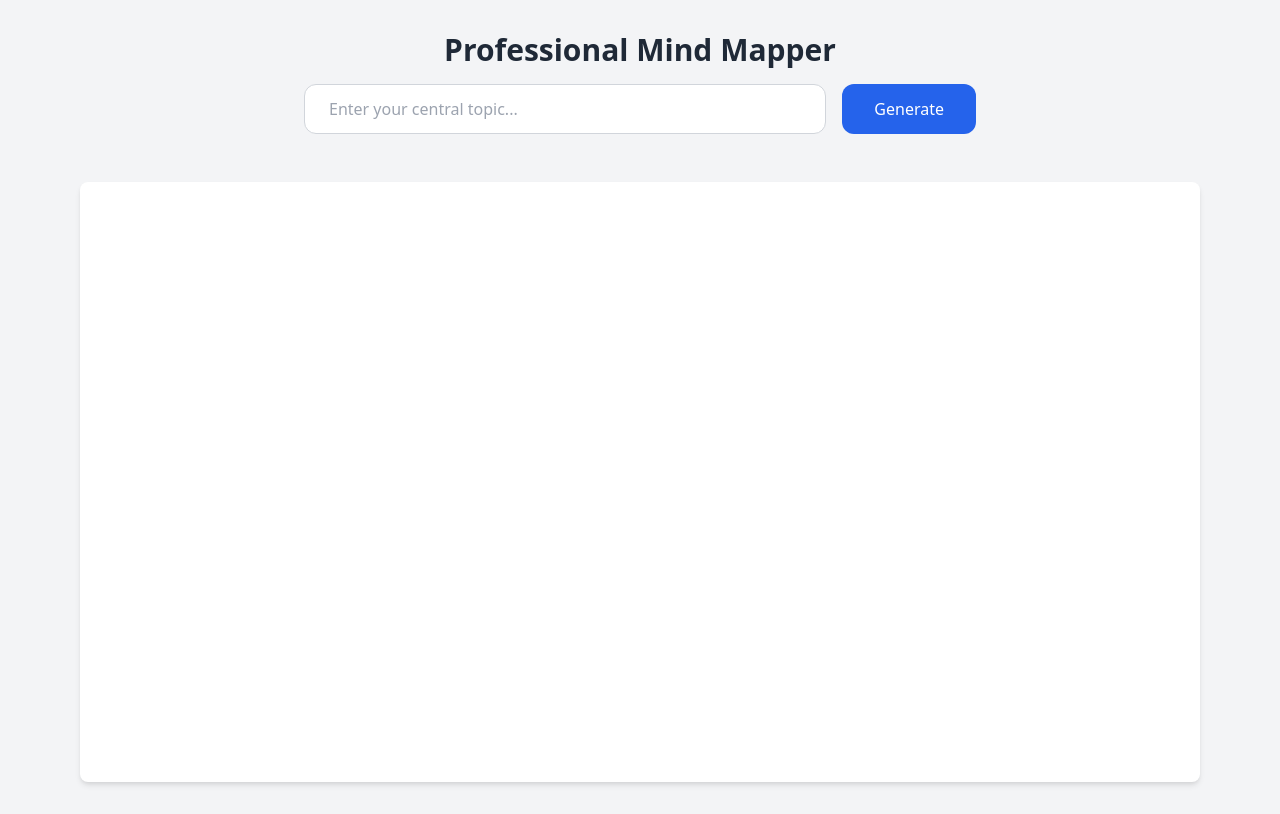
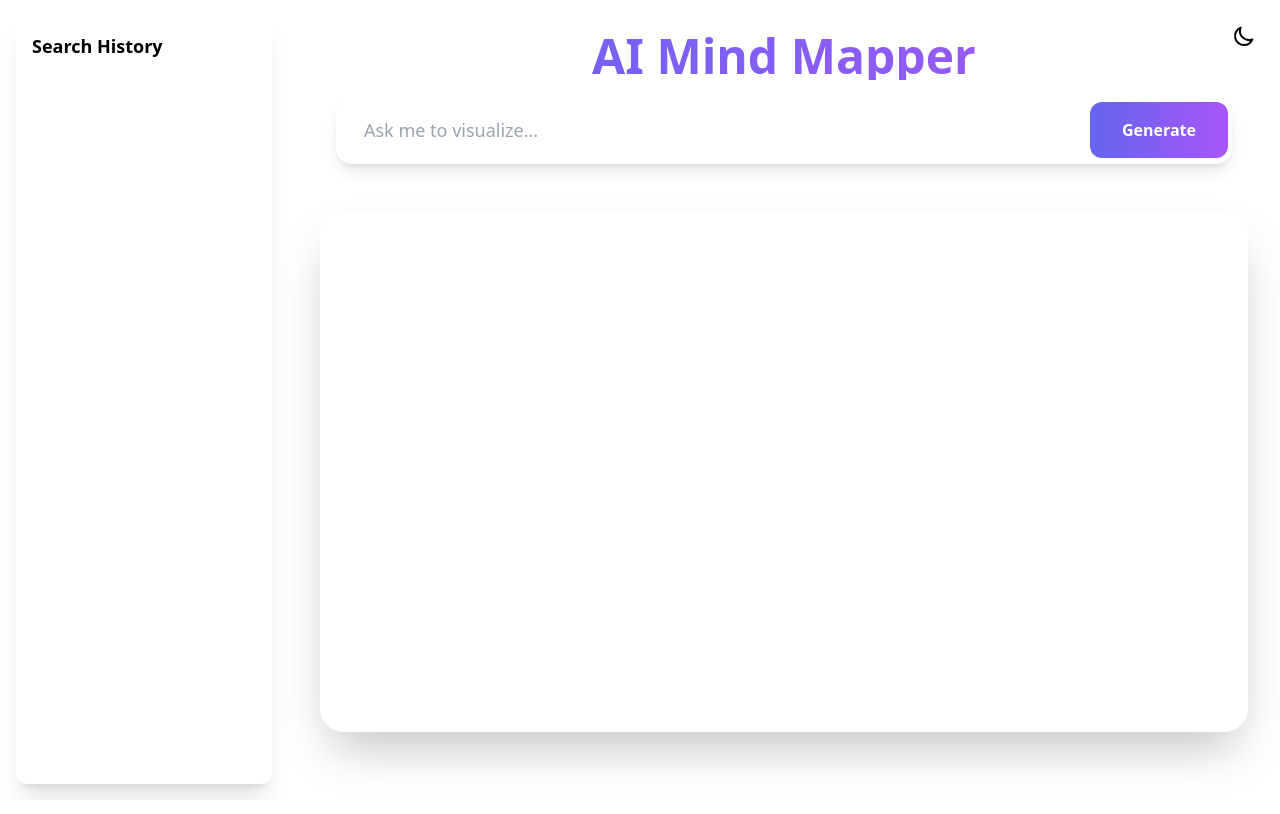
Before and after one commit to BotirBakhtiyarov/MindMap, a Django app: page / in a window 1280 px wide. Run offline with Django 4.2, Linux system fonts and the light colour scheme; parts of the project's set-up code (start-up, migrations or seed data) failed here and were passed over; some libraries are stand-ins or nearby versions.

Commit message:
new looking

```diff
--- a/static/mindmapper/js/main.js
+++ b/static/mindmapper/js/main.js
@@ -1,12 +1,123 @@
+// static/mindmapper/js/main.js
+document.addEventListener('DOMContentLoaded', () => {
+    // Theme Management
+    const themeToggle = document.getElementById('themeToggle');
+    const storedTheme = localStorage.getItem('theme') || 'light';
+    document.documentElement.classList.toggle('dark', storedTheme === 'dark');
+
+    themeToggle.addEventListener('click', () => {
+        document.documentElement.classList.toggle('dark');
+        localStorage.setItem('theme', document.documentElement.classList.contains('dark') ? 'dark' : 'light');
+    });
+
+    // History Management
+    let searchHistory = JSON.parse(localStorage.getItem('mindmapHistory') || '[]');
+    const historyList = document.getElementById('historyList');
+
+    function updateHistory(question) {
+        if (!searchHistory.includes(question)) {
+            searchHistory = [question, ...searchHistory].slice(0, 10);
+            localStorage.setItem('mindmapHistory', JSON.stringify(searchHistory));
+            renderHistory();
+        }
+    }
+
+    function renderHistory() {
+        historyList.innerHTML = searchHistory.map(item => `
+            <div class="history-item p-3 rounded-lg cursor-pointer hover:bg-gray-100 dark:hover:bg-slate-700 transition-colors">
+                ${item}
+            </div>
+        `).join('');
+
+        // Add click handlers to all history items
+        document.querySelectorAll('.history-item').forEach(item => {
+            item.addEventListener('click', () => {
+                const question = item.textContent.trim();
+                handleHistorySearch(question);
+            });
+        });
+    }
+    renderHistory();
+
+    function handleHistorySearch(question) {
+        const input = document.querySelector('input[name="question"]');
+        input.value = question;
+
+        // Trigger search
+        const form = document.getElementById('mindmapForm');
+        if (form) {
+            const event = new Event('submit', {
+                bubbles: true,
+                cancelable: true
+            });
+            form.dispatchEvent(event);
+        }
+    }
+
+    // Network Visualization
+    let network = null;
+
+    function renderMindMap(data) {
+        const container = document.getElementById('network');
+        const options = {
+            nodes: {
+                borderWidth: 2,
+                shape: 'box',
+                font: {
+                    size: 16,
+                    face: 'Inter, sans-serif'
+                },
+                color: {
+                    background: document.documentElement.classList.contains('dark') ? '#1e293b' : '#f1f5f9',
+                    border: document.documentElement.classList.contains('dark') ? '#475569' : '#cbd5e1',
+                    highlight: {
+                        background: '#6366f1',
+                        border: '#4338ca'
+                    }
+                }
+            },
+            edges: {
+                smooth: true,
+                color: document.documentElement.classList.contains('dark') ? '#475569' : '#cbd5e1',
+                arrows: 'to',
+                width: 2
+            },
+            physics: {
+                stabilization: true,
+                barnesHut: {
+                    springLength: 200
+                }
+            },
+            interaction: {
+                hover: true
+            }
+        };
+
+        network = new vis.Network(container, data, options);
+
+        network.on('click', (params) => {
+            if (params.nodes.length) {
+                const node = data.nodes.get(params.nodes[0]);
+                showExplanation(node);
+            }
+        });
+    }
+
+    // Form Handling
     document.getElementById('mindmapForm').addEventListener('submit', async (e) => {
         e.preventDefault();
+        const container = document.getElementById('network');
+        if (network) {
+            network.destroy();
+            container.innerHTML = '';
+        }
         const formData = new FormData(e.target);
-    const container = document.getElementById('network');
+        const question = formData.get('question').trim();
+
+        if (!question) return;
 
         try {
-        // Show loading state
-        container.innerHTML = '<div class="loading">Generating mind map...</div>';
-
+            document.getElementById('loadingOverlay').classList.remove('hidden');
             const response = await fetch('/generate/', {
                 method: 'POST',
                 headers: {
@@ -15,127 +126,65 @@ document.getElementById('mindmapForm').addEventListener('submit', async (e) => {
                 body: formData
             });
 
+            if (!response.ok) throw new Error('API Error');
+
             const data = await response.json();
-        renderMindMap(data);
-
+            updateHistory(question);
+            renderMindMap({
+                nodes: new vis.DataSet(data.nodes),
+                edges: new vis.DataSet(data.edges)
+            });
         } catch (error) {
-        container.innerHTML = `<div class="error">${error.message}</div>`;
+            showError('Failed to generate mind map. Please try again.');
+        } finally {
+            document.getElementById('loadingOverlay').classList.add('hidden');
         }
     });
 
-function renderMindMap(data) {
-    const container = document.getElementById('network');
-    container.innerHTML = '';
+    const explanationModal = document.getElementById('explanationModal');
+    const modalContent = explanationModal.querySelector('.modal-content');
+    // Modal Handling
+        function showExplanation(node) {
+            document.getElementById('nodeTitle').textContent = node.label;
+            document.getElementById('nodeExplanation').textContent = node.explanation;
 
-    // Process nodes
-    const nodes = new vis.DataSet(data.nodes.map(node => ({
-        id: node.id,
-        label: node.label,
-        group: node.group,
-        explanation: node.explanation,
-        font: { size: node.group === 'center' ? 24 : 18 },
-        shape: node.group === 'center' ? 'ellipse' : 'box',
-        color: getNodeColor(node.group)
-    })));
+            explanationModal.classList.remove('hidden');
+            setTimeout(() => {
+                modalContent.style.opacity = '1';
+                modalContent.style.transform = 'translate(-50%, -50%) scale(1)';
+            }, 10);
+        }
 
-    // Process edges
-    const edges = new vis.DataSet(data.edges);
+        function closeExplanationModal() {
+            modalContent.style.opacity = '0';
+            modalContent.style.transform = 'translate(-50%, -50%) scale(0.95)';
+            setTimeout(() => {
+                explanationModal.classList.add('hidden');
+            }, 200);
+        }
 
-    // Network configuration
-    const options = {
-        nodes: {
-            borderWidth: 2,
-            margin: 15,
-            shadow: true,
-            widthConstraint: { maximum: 200 }
-        },
-        edges: {
-            smooth: { type: 'cubicBezier' },
-            arrows: 'to'
-        },
-        physics: {
-            stabilization: true,
-            barnesHut: {
-                gravitationalConstant: -3000,
-                springLength: 200
-            }
-        },
-        interaction: {
-            hover: true
-        }
-    };
-
-    // Create network
-    const network = new vis.Network(container, { nodes, edges }, options);
-
-    // Click handler for nodes
-    network.on('click', (params) => {
-        if (params.nodes.length > 0) {
-            const nodeId = params.nodes[0];
-            const node = nodes.get(nodeId);
-            showExplanation(node);
+        explanationModal.addEventListener('click', (e) => {
+            if (e.target === explanationModal || e.target.closest('button')) {
+                closeExplanationModal();
             }
         });
 
-    // Double-click to center view
-    network.on('doubleClick', () => {
-        network.fit();
+    document.getElementById('explanationModal').addEventListener('click', (e) => {
+        if (e.target === e.currentTarget || e.target.closest('button')) {
+            const content = document.querySelector('.modal-content');
+            content.style.opacity = '0';
+            content.style.transform = 'translate(-50%, -50%) scale(0.95)';
+            setTimeout(() => {
+                e.currentTarget.classList.add('hidden');
+            }, 200);
+        }
     });
+
+    function showError(message) {
+        const errorDiv = document.createElement('div');
+        errorDiv.className = 'fixed bottom-4 right-4 bg-red-100 border border-red-400 text-red-700 px-6 py-3 rounded-lg';
+        errorDiv.textContent = message;
+        document.body.appendChild(errorDiv);
+        setTimeout(() => errorDiv.remove(), 5000);
     }
-
-function showExplanation(node) {
-    console.log('Showing explanation for:', node);
-    const modal = document.getElementById('explanationModal');
-    const title = document.getElementById('nodeTitle');
-    const explanation = document.getElementById('nodeExplanation');
-
-    if (!node.explanation) {
-        console.warn('No explanation found for node:', node);
-        node.explanation = "Explanation not available";
-    }
-
-    title.textContent = node.label;
-    explanation.textContent = node.explanation;
-    modal.style.display = 'block';
-}
-
-function closeModal() {
-    document.getElementById('explanationModal').style.display = 'none';
-}
-
-// Update the window click handler
-window.onclick = function(event) {
-    const modal = document.getElementById('explanationModal');
-    if (event.target === modal) {
-        closeModal();
-    }
-};
-
-// Helper functions
-function getNodeColor(group) {
-    const colors = {
-        center: { background: '#ff7675', border: '#d63031' },
-        main: { background: '#74b9ff', border: '#0984e3' },
-        sub: { background: '#81ecec', border: '#00cec9' }
-    };
-    return colors[group] || { background: '#ddd', border: '#999' };
-}
-function showError(message) {
-    const container = document.getElementById('network');
-    const errorDiv = document.createElement('div');
-    errorDiv.className = 'error';
-    errorDiv.textContent = message;  // Use textContent instead of innerHTML
-    container.replaceChildren(errorDiv);
-}
-
-// Secure node content rendering
-function sanitizeNodeContent(content) {
-    const div = document.createElement('div');
-    div.textContent = content;
-    return div.innerHTML;  // Automatic HTML escaping
-}
-
-// Event listener for modal close
-document.addEventListener('DOMContentLoaded', () => {
-    document.querySelector('.modal-close').addEventListener('click', closeModal);
 });
--- a/templates/mindmapper/base.html
+++ b/templates/mindmapper/base.html
@@ -1,17 +1,72 @@
+<!-- templates/mindmapper/base.html -->
 {% load static %}
 <!DOCTYPE html>
-<html lang="en">
+<html lang="en" class="h-full">
 <head>
     <meta charset="UTF-8">
+    <meta name="viewport" content="width=device-width, initial-scale=1.0">
     <title>AI Mind Mapper</title>
-    <link href="https://cdn.jsdelivr.net/npm/tailwindcss@2.2.19/dist/tailwind.min.css" rel="stylesheet">
+    <script src="https://cdn.tailwindcss.com"></script>
     <script src="https://unpkg.com/vis-network/standalone/umd/vis-network.min.js"></script>
-    {% block extra_head %}{% endblock %}
+    <style>
+        :root {
+            --primary-light: #6366f1;
+            --primary-dark: #4338ca;
+            --ai-gradient: linear-gradient(135deg, #6366f1 0%, #a855f7 100%);
+        }
+
+        .dark {
+            --bg-primary: #0f172a;
+            --bg-secondary: #1e293b;
+            --text-primary: #f8fafc;
+            --text-secondary: #94a3b8;
+        }
+
+        .light {
+            --bg-primary: #ffffff;
+            --bg-secondary: #f1f5f9;
+            --text-primary: #0f172a;
+            --text-secondary: #64748b;
+        }
+
+        @keyframes ai-pulse {
+            0%, 100% { opacity: 1; }
+            50% { opacity: 0.5; }
+        }
+
+        .ai-loading {
+            animation: ai-pulse 2s cubic-bezier(0.4, 0, 0.6, 1) infinite;
+        }
+
+        .node-explanation {
+            backdrop-filter: blur(8px);
+        }
+    </style>
 </head>
-<body class="bg-gray-100">
-    <div class="container mx-auto px-4 py-8">
-        {% block content %}{% endblock %}
+<body class="h-full transition-colors duration-300"
+      style="background-color: var(--bg-primary); color: var(--text-primary);">
+    <!-- Theme Toggle -->
+    <button id="themeToggle" class="fixed top-4 right-4 p-2 rounded-full bg-opacity-20 hover:bg-opacity-30 transition"
+            style="background-color: var(--text-primary);">
+        <svg class="w-6 h-6 hidden dark:block" fill="none" stroke="currentColor" viewBox="0 0 24 24">
+            <path stroke-linecap="round" stroke-linejoin="round" stroke-width="2" d="M12 3v1m0 16v1m9-9h-1M4 12H3m15.364 6.364l-.707-.707M6.343 6.343l-.707-.707m12.728 0l-.707.707M6.343 17.657l-.707.707"/>
+        </svg>
+        <svg class="w-6 h-6 dark:hidden" fill="none" stroke="currentColor" viewBox="0 0 24 24">
+            <path stroke-linecap="round" stroke-linejoin="round" stroke-width="2" d="M20.354 15.354A9 9 0 018.646 3.646 9.003 9.003 0 0012 21a9.003 9.003 0 008.354-5.646z"/>
+        </svg>
+    </button>
+
+    <!-- History Panel -->
+    <div class="fixed left-4 top-4 bottom-4 w-64 rounded-xl p-4 shadow-xl transition-colors duration-300"
+         style="background-color: var(--bg-secondary);">
+        <h3 class="text-lg font-semibold mb-4">Search History</h3>
+        <div id="historyList" class="space-y-2 overflow-y-auto max-h-[calc(100%-3rem)]">
+            <!-- History items will be populated here -->
+        </div>
     </div>
-    {% block extra_js %}{% endblock %}
+
+    {% block content %}{% endblock %}
+
+    <script src="{% static 'mindmapper/js/main.js' %}"></script>
 </body>
 </html>
--- a/templates/mindmapper/home.html
+++ b/templates/mindmapper/home.html
@@ -1,135 +1,51 @@
+<!-- templates/mindmapper/home.html -->
 {% extends 'mindmapper/base.html' %}
 {% load static %}
 
 {% block content %}
-<style>
-.loading {
-    padding: 2rem;
-    text-align: center;
-    color: #636e72;
-    font-size: 1.2rem;
-}
+<div class="ml-72 p-8 h-full">
+    <!-- Header -->
+    <div class="max-w-4xl mx-auto mb-12 text-center">
+        <h1 class="text-5xl font-bold bg-gradient-to-r from-indigo-500 to-purple-500 bg-clip-text text-transparent mb-4">
+            AI Mind Mapper
+        </h1>
 
-.error {
-    color: #d63031;
-    padding: 2rem;
-    text-align: center;
-    font-weight: bold;
-}
-
-#explanationModal {
-    display: none;
-    animation: fadeIn 0.3s;
-}
-
-@keyframes fadeIn {
-    from { opacity: 0; }
-    to { opacity: 1; }
-}
-
-.modal-content {
-    background: white;
-    border-radius: 12px;
-    padding: 2rem;
-    position: relative;
-}
-
-#nodeTitle {
-    color: #2d3436;
-    margin-bottom: 1rem;
-}
-
-#nodeExplanation {
-    line-height: 1.6;
-    color: #636e72;
-}
-    #explanationModal {
-    display: none;
-    position: fixed;
-    top: 0;
-    left: 0;
-    width: 100%;
-    height: 100%;
-    background: rgba(0, 0, 0, 0.5);
-    z-index: 1000;
-}
-
-.modal-content {
-    background: white;
-    padding: 2rem;
-    border-radius: 8px;
-    width: 80%;
-    max-width: 600px;
-    position: relative;
-    top: 50%;
-    left: 50%;
-    transform: translate(-50%, -50%);
-    box-shadow: 0 4px 12px rgba(0, 0, 0, 0.2);
-}
-
-#nodeTitle {
-    font-size: 1.5rem;
-    margin-bottom: 1rem;
-    color: #2d3436;
-}
-
-#nodeExplanation {
-    font-size: 1.1rem;
-    line-height: 1.6;
-    color: #636e72;
-    white-space: pre-wrap;
-}
-
-.close-button {
-    position: absolute;
-    top: 1rem;
-    right: 1rem;
-    cursor: pointer;
-    font-size: 1.5rem;
-    color: #666;
-}
-
-.close-button:hover {
-    color: #333;
-}
-</style>
-<div class="max-w-6xl mx-auto px-4">
-    <div class="text-center mb-12">
-        <h1 class="text-3xl font-bold text-gray-800 mb-4">Professional Mind Mapper</h1>
-        <form id="mindmapForm" class="max-w-2xl mx-auto">
+        <!-- Search Form -->
+        <form id="mindmapForm" class="relative group">
             {% csrf_token %}
-            <div class="flex gap-4">
+            <div class="flex gap-4 items-center bg-white dark:bg-slate-800 rounded-2xl p-1 shadow-lg transition-all duration-300 focus-within:ring-2 ring-indigo-500">
                 <input type="text" name="question"
-                       class="flex-1 px-6 py-3 border border-gray-300 rounded-xl focus:ring-2 focus:ring-blue-500 focus:border-blue-500"
-                       placeholder="Enter your central topic...">
+                       class="flex-1 px-6 py-4 bg-transparent border-none focus:ring-0 text-lg placeholder-gray-400 dark:placeholder-gray-500"
+                       placeholder="Ask me to visualize...">
                 <button type="submit"
-                        class="px-8 py-3 bg-blue-600 text-white font-medium rounded-xl hover:bg-blue-700 transition-colors">
+                        class="px-8 py-4 bg-gradient-to-r from-indigo-500 to-purple-500 text-white font-semibold rounded-xl hover:scale-105 transition-transform">
                     Generate
                 </button>
             </div>
         </form>
     </div>
 
-    <div id="network" class="bg-white rounded-lg shadow-md p-4" style="height: 600px;"></div>
-    <!-- Modal -->
-    <div id="explanationModal" class="modal">
-    <div class="modal-content">
-        <span class="modal-close" onclick="closeModal()">&times;</span>
-        <h3 id="nodeTitle" class="text-xl font-bold mb-4"></h3>
-        <p id="nodeExplanation" class="text-gray-700"></p>
+    <!-- Network Container -->
+    <div id="network" class="rounded-3xl overflow-hidden shadow-2xl border-8 border-white dark:border-slate-800"
+         style="height: 65vh; background-color: var(--bg-secondary);">
+        <!-- Loading Overlay -->
+        <div id="loadingOverlay" class="hidden absolute inset-0 bg-black bg-opacity-50 backdrop-blur-sm flex items-center justify-center rounded-3xl">
+            <div class="ai-loading flex flex-col items-center text-white">
+                <div class="w-16 h-16 border-4 border-t-transparent border-indigo-500 rounded-full animate-spin mb-4"></div>
+                <p class="text-lg">Processing your request...</p>
+            </div>
+        </div>
+    </div>
+
+    <!-- Explanation Modal -->
+    <div id="explanationModal" class="fixed inset-0 bg-black bg-opacity-50 hidden backdrop-blur-sm">
+        <div class="modal-content absolute top-1/2 left-1/2 transform -translate-x-1/2 -translate-y-1/2 bg-white dark:bg-slate-800 rounded-2xl p-8 max-w-2xl w-full transition-all duration-300 opacity-0 scale-95">
+            <button class="absolute top-4 right-4 text-gray-500 dark:text-gray-400 hover:text-gray-700 dark:hover:text-gray-300">
+                ✕
+            </button>
+            <h3 id="nodeTitle" class="text-2xl font-bold mb-4"></h3>
+            <p id="nodeExplanation" class="text-gray-600 dark:text-gray-300 leading-relaxed"></p>
+        </div>
     </div>
 </div>
-</div>
-
-{% block extra_js %}
-<style>
-    #explanationModal {
-        backdrop-filter: blur(3px);
-    }
-    .modal-content {
-        box-shadow: 0 10px 30px rgba(0,0,0,0.2);
-    }
-</style>
-<script src="{% static 'mindmapper/js/main.js' %}"></script>
 {% endblock %}
-{% endblock %}
```
Lines whose indentation alone changed are shown as unchanged.
